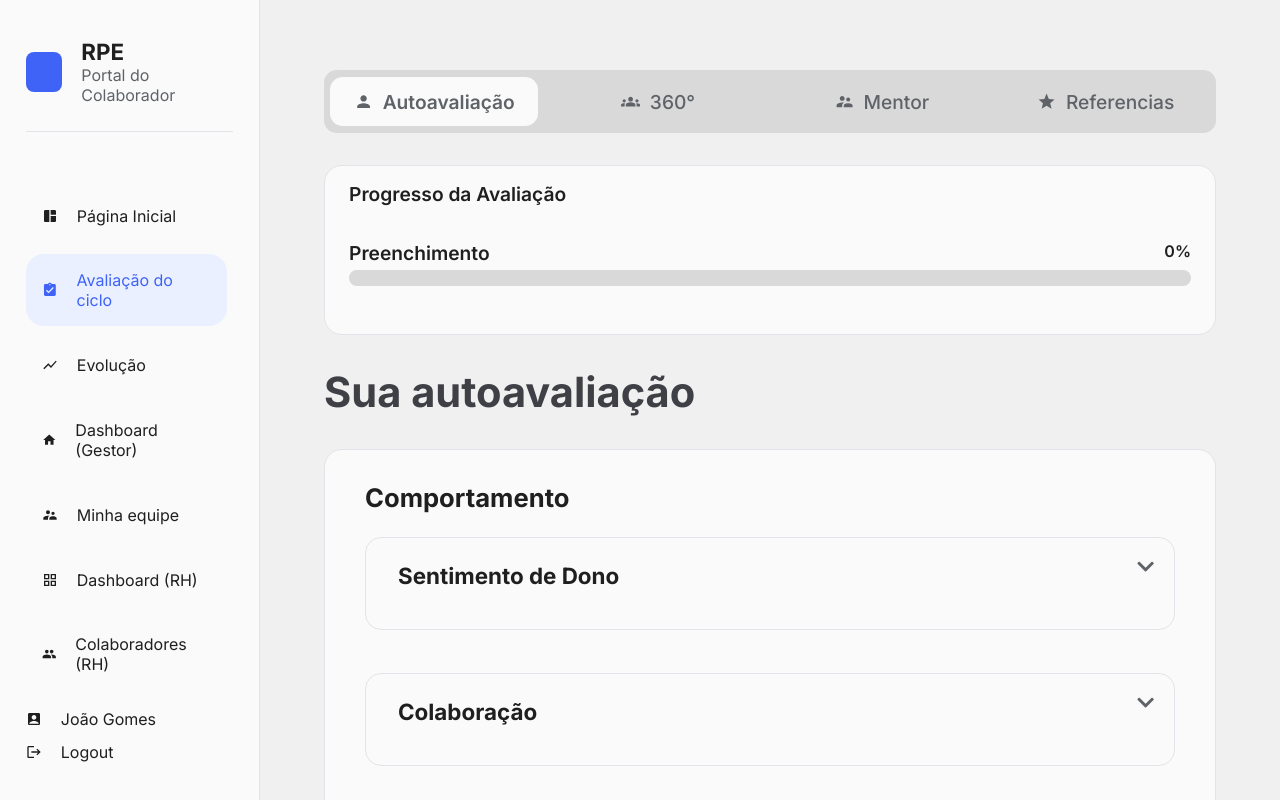
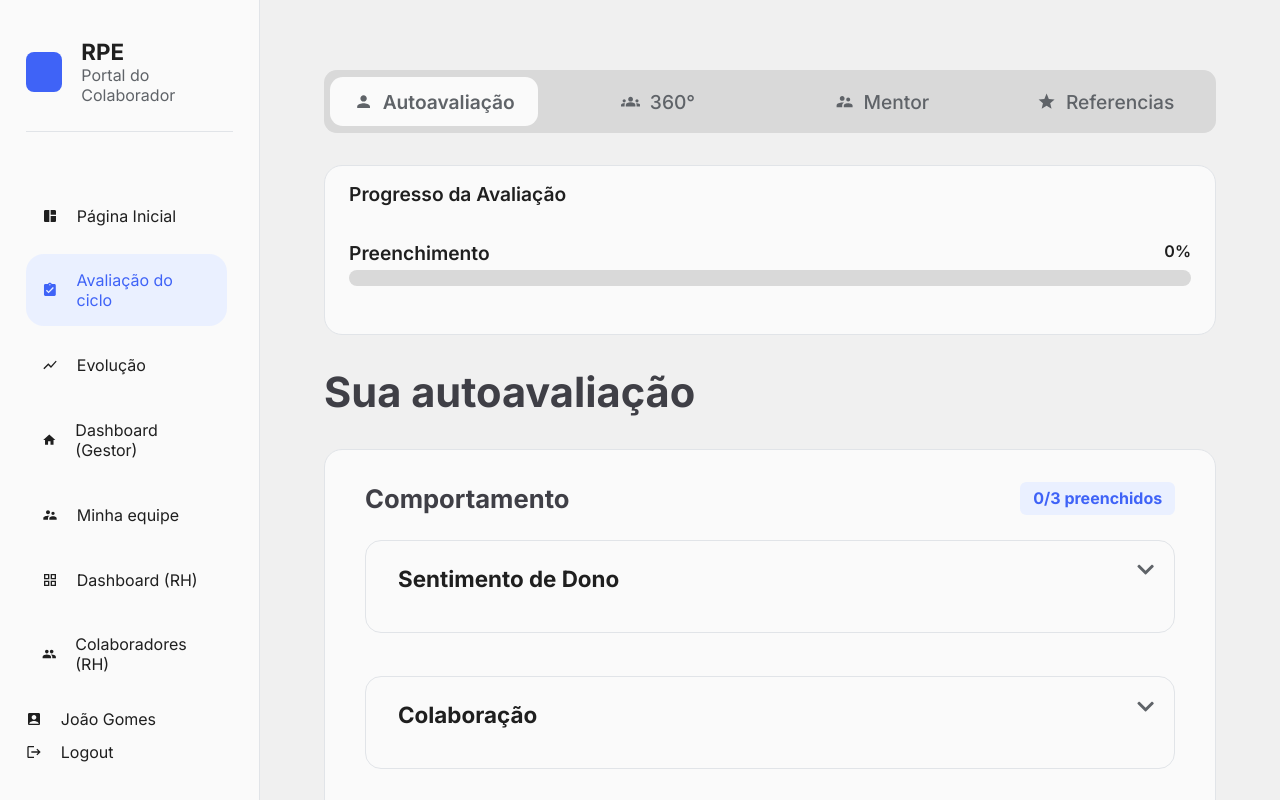
Before and after one commit to Baroes-da-APIzadinha/RPE-Frontend, a React (Vite) app: page /colaborador/evaluation in a window 1280 px wide. Built offline with nearby package versions, Linux system fonts and the light colour scheme.

Commit message:
fix: adicionei um contador de campos preenchidos no formulario de autoavaliação

```diff
--- a/src/components/EvaluationFrame/index.tsx
+++ b/src/components/EvaluationFrame/index.tsx
@@ -4,12 +4,21 @@ import * as S from "./styles.ts";
 interface EvaluationFrameProps {
   title: string;
   children: React.ReactNode;
+  count?: string;
+  grade?: string;
 }
 
-const EvaluationFrame: React.FC<EvaluationFrameProps> = ({ title, children }) => {
+const EvaluationFrame: React.FC<EvaluationFrameProps> = ({
+  title,
+  children,
+  count,
+}) => {
   return (
     <S.Container>
-      <S.Title>{title}</S.Title>
+      <S.Header>
+        <S.Title>{title}</S.Title>
+        {count && <S.CountContainer>{count} preenchidos</S.CountContainer>}
+      </S.Header>
       <S.Content>{children}</S.Content>
     </S.Container>
   );
--- a/src/components/EvaluationFrame/styles.ts
+++ b/src/components/EvaluationFrame/styles.ts
@@ -2,18 +2,33 @@ import styled from "styled-components";
 
 export const Container = styled.div`
   background: ${({ theme }) => theme.colors.surface.default};
-  border-radius: 1.125rem;
+  border-radius: ${({ theme }) => theme.border.radius.medium};
   border: 1px solid ${({ theme }) => theme.colors.border};
   padding: 2rem 2.5rem;
   margin-top: 2rem;
   width: 100%;
 `;
 
+export const Header = styled.div`
+  display: flex;
+  justify-content: space-between;
+  align-items: center;
+  margin-bottom: 1.6rem;
+`;
+
 export const Title = styled.h2`
-  color: ${({ theme }) => theme.colors.text.primary};
+  color: ${({ theme }) => theme.colors.text.title};
   font-size: ${({ theme }) => theme.font.sizes.large};
-  font-weight: 700;
-  margin-bottom: 1.5rem;
+  font-weight: ${({ theme }) => theme.font.bold};
+`;
+
+export const CountContainer = styled.div`
+  background-color: ${({ theme }) => theme.colors.primary.light};
+  color: ${({ theme }) => theme.colors.primary.default};
+  font-weight: ${({ theme }) => theme.font.bold};
+  font-size: ${({ theme }) => theme.font.sizes.xsmall};
+  padding: 0.4rem 0.8rem;
+  border-radius: 0.4rem;
 `;
 
 export const Content = styled.div`
--- a/src/pages/colaborador/evaluation/autoevaluation/AutoEvaluationForm.tsx
+++ b/src/pages/colaborador/evaluation/autoevaluation/AutoEvaluationForm.tsx
@@ -2,7 +2,7 @@ import EvaluationFrame from "@/components/EvaluationFrame";
 import CriteryBox from "@/components/CriteryBox";
 import { Title } from "@/components/Title";
 import { useForm, Controller } from "react-hook-form";
-import RowProgressBox from '@/components/RowProgressBox';
+import RowProgressBox from "@/components/RowProgressBox";
 import ButtonFrame from "@/components/ButtonFrame/index.tsx";
 import { FaPaperPlane } from "react-icons/fa";
 import Button from "@/components/Button/index.tsx";
@@ -22,23 +22,31 @@ const criteriosLogistica = [
 export function AutoEvaluationForm() {
   const { handleSubmit, control, getValues, watch } = useForm();
   const [progress, setProgress] = useState(0);
-  const totalCriterios = criteriosComportamento.length + criteriosLogistica.length;
+  const [comportamentoPreenchido, setCompPreenchido] = useState(0);
+  const [logisticaPreenchido, setLogPreenchido] = useState(0);
+
+  const totalComportamento = criteriosComportamento.length;
+  const totalLogistica = criteriosLogistica.length;
 
   const calculateProgress = () => {
     const values = getValues();
-    let filled1 = criteriosComportamento.filter((c) => {
+
+    const filled1 = criteriosComportamento.filter((c) => {
       const value = values[`comportamento_${c.id}`];
-      return value?.nota > 0 && value?.justificativa.trim() !== '';
+      return value?.nota > 0 && value?.justificativa.trim() !== "";
     }).length;
 
-    let filled2 = criteriosLogistica.filter((c) => {
+    const filled2 = criteriosLogistica.filter((c) => {
       const value = values[`logistica_${c.id}`];
-      return value?.nota > 0 && value?.justificativa.trim() !== '';
+      return value?.nota > 0 && value?.justificativa.trim() !== "";
     }).length;
 
-    let filled = filled1 + filled2;
+    const filledTotal = filled1 + filled2;
+    const total = totalComportamento + totalLogistica;
 
-    setProgress((Number((filled / totalCriterios).toPrecision(2)) * 100));
+    setProgress(Number((filledTotal / total).toPrecision(2)) * 100);
+    setCompPreenchido(filled1);
+    setLogPreenchido(filled2);
   };
 
   useEffect(() => {
@@ -80,7 +88,8 @@ export function AutoEvaluationForm() {
         bars={[{ subtitle: "Preenchimento", value: progress }]}
       />
       <Title>Sua autoavaliação</Title>
-      <EvaluationFrame title="Comportamento">
+
+      <EvaluationFrame title="Comportamento" count={`${comportamentoPreenchido}/${totalComportamento}`}>
         {criteriosComportamento.map((c) => (
           <Controller
             key={c.id}
@@ -98,7 +107,8 @@ export function AutoEvaluationForm() {
           />
         ))}
       </EvaluationFrame>
-      <EvaluationFrame title="Logística">
+
+      <EvaluationFrame title="Logística" count={`${logisticaPreenchido}/${totalLogistica}`}>
         {criteriosLogistica.map((c) => (
           <Controller
             key={c.id}
@@ -118,10 +128,10 @@ export function AutoEvaluationForm() {
       </EvaluationFrame>
 
       <ButtonFrame text="Para submeter sua autoavaliação, preencha todos os critérios.">
-      <Button onClick={handleSubmit(onSubmit)}>
-        <FaPaperPlane />
-        Enviar</Button>
-
+        <Button onClick={handleSubmit(onSubmit)}>
+          <FaPaperPlane />
+          Enviar
+        </Button>
       </ButtonFrame>
     </form>
   );
```
